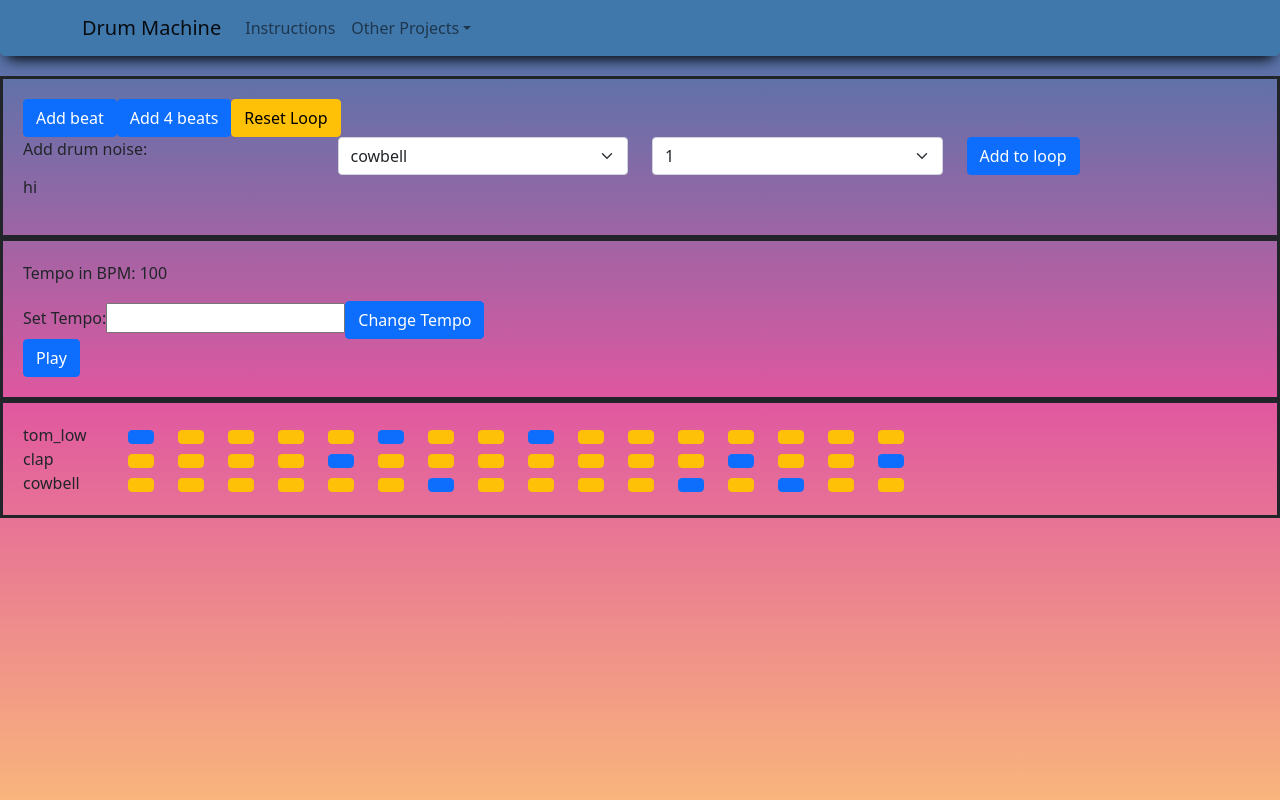
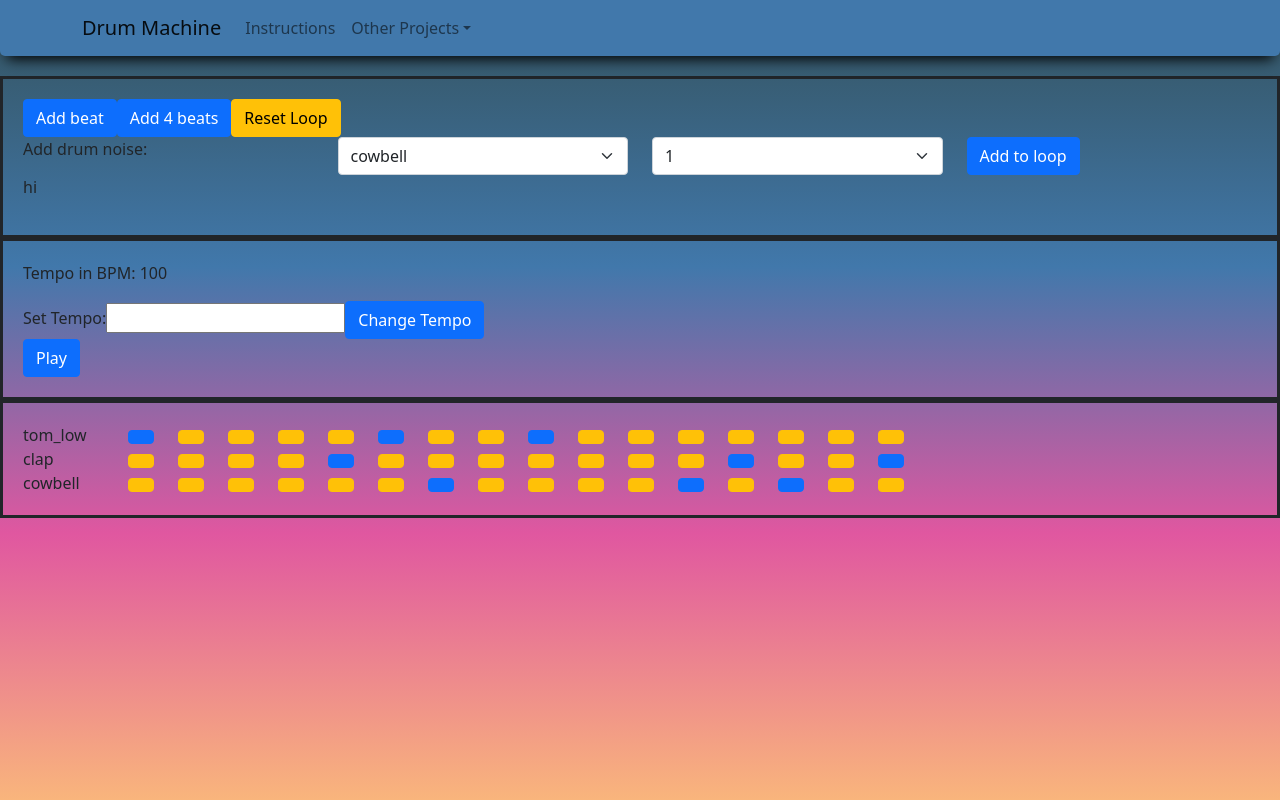
Before and after one commit to professional-pigeon/react-music-app, a React (Create React App) app: page / in a window 1280 px wide. Built offline with nearby package versions, Linux system fonts and the light colour scheme; no server answers.

Commit message:
remove unused css classes

```diff
--- a/src/App.css
+++ b/src/App.css
@@ -1,16 +1,3 @@
-.App {
-  text-align: center;
-  height: 100vh;
-}
-
-.LeftMostCol {
-  text-align: left;
-}
-
-.together {
-  margin: 0;
-}
-
 .main {
   display: flex;
   align-items: center;
--- a/src/index.css
+++ b/src/index.css
@@ -5,7 +5,7 @@ body {
     sans-serif;
   -webkit-font-smoothing: antialiased;
   -moz-osx-font-smoothing: grayscale;
-  background: linear-gradient(var(--color-four), var(--color-three), var(--color-two));
+  background: linear-gradient(var(--color-five), var(--color-four), var(--color-three), var(--color-two));
   background-size: cover;
 }
 
```
